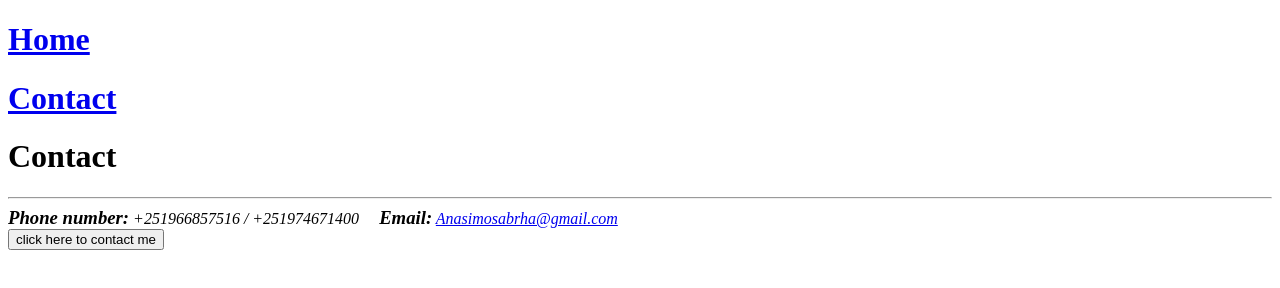
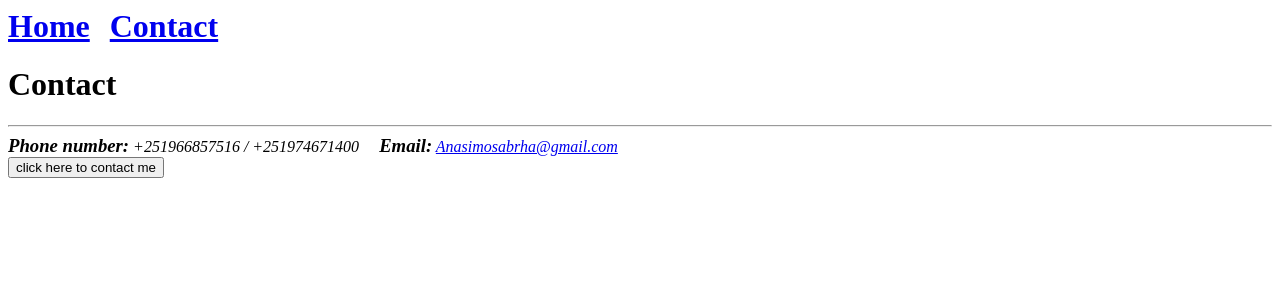
Before and after one commit to vicariousdream/Capestone-project-1, a plain HTML site: page Contact.html in a window 1280 px wide. Drawn offline with Linux system fonts and the light colour scheme.

Commit message:
Contact.html

```diff
--- a/Contact.html
+++ b/Contact.html
@@ -6,8 +6,8 @@
     <title>Contact</title>
 </head>
 <body>
-    <h1><a href="index.html">Home</a></h1>
-    <h1><a href="Contact.html">Contact</a></h1>
+        <h1 style="display: inline;"><a  href="index.html">Home</a></h1> &nbsp; &nbsp;
+        <h1 style="display: inline;"><a  href="Contact.html">Contact</a></h1>
     <h1>Contact</h1>
     <hr/>
     <address><h3 style="display: inline;">Phone number:</h3> +251966857516 / +251974671400 &nbsp; &nbsp;
```
